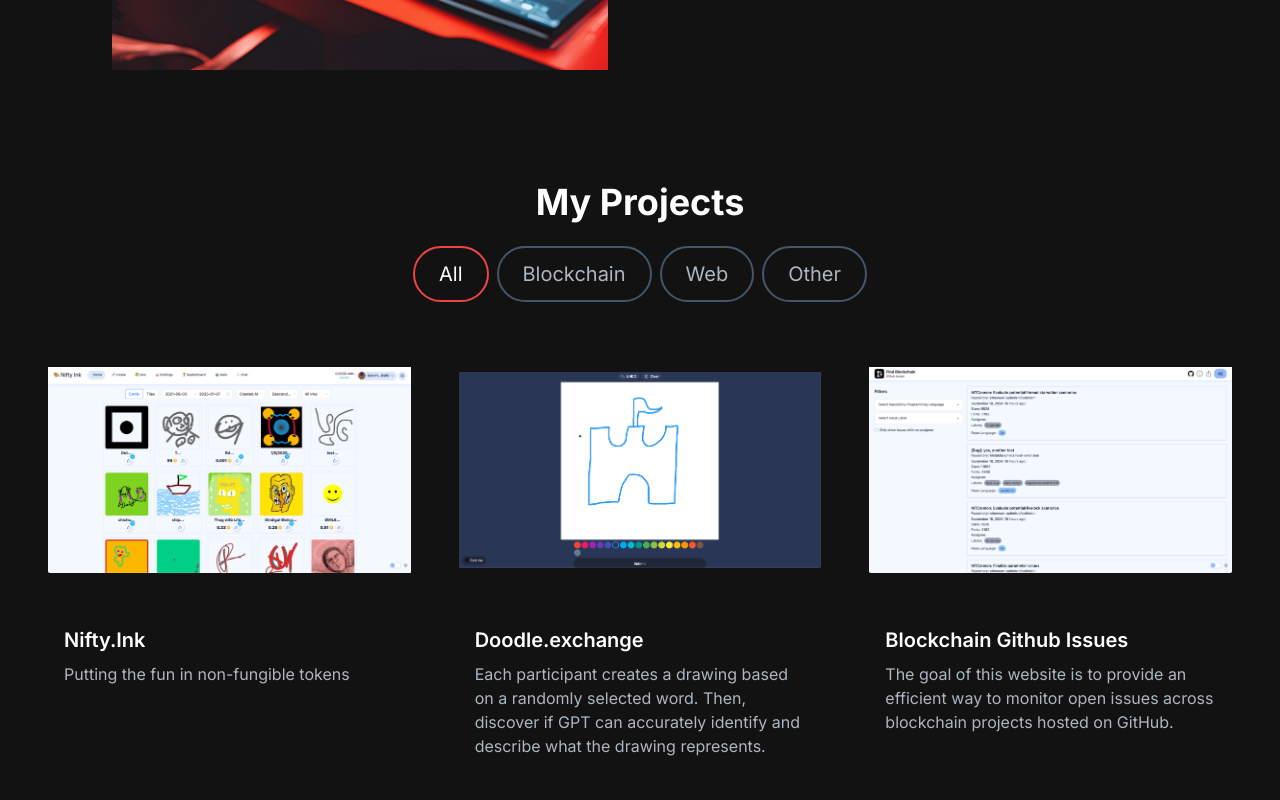
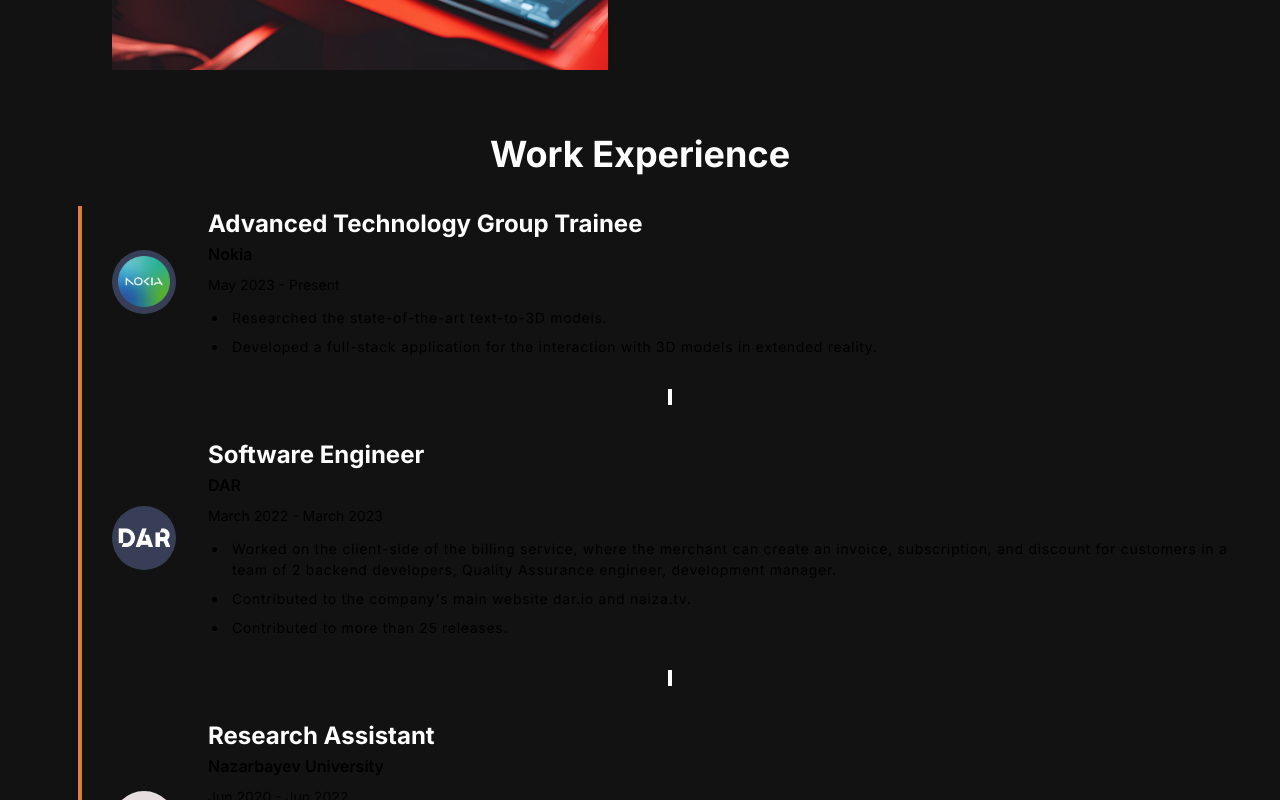
Before and after one commit to AzimovS/AzimovS.github.io, a Next.js app: page / in a window 1280 px wide. Shown: the part 1080-1880 px from the top of the page. Built offline with nearby package versions, Linux system fonts and the light colour scheme.

Commit message:
fix: experience section

```diff
--- a/app/components/ContactSections.tsx
+++ b/app/components/ContactSections.tsx
@@ -4,32 +4,7 @@
 
 import { styles } from "../styles";
 import SectionWrapper from "../hoc/SectionWrapper";
-// import { slideIn } from "../utils/motion";
-// import { FaGithub, FaLinkedin, FaTwitter } from "react-icons/fa";
-
-export const slideIn = (
-  direction: string,
-  type: string,
-  delay: number,
-  duration: number
-) => {
-  return {
-    hidden: {
-      x: direction === "left" ? "-100%" : direction === "right" ? "100%" : 0,
-      y: direction === "up" ? "100%" : direction === "down" ? "100%" : 0,
-    },
-    show: {
-      x: 0,
-      y: 0,
-      transition: {
-        type: type,
-        delay: delay,
-        duration: duration,
-        ease: "easeOut",
-      },
-    },
-  };
-};
+import { slideIn } from "../utils/motion";
 
 const Contact = () => {
   return (
@@ -37,7 +12,12 @@
       className={`xl:mt-12 flex xl:flex-row flex-col-reverse gap-10 overflow-hidden`}
     >
       <motion.div
-        variants={slideIn("left", "tween", 0.2, 1)}
+        variants={slideIn({
+          direction: "left",
+          type: "tween",
+          delay: 0.2,
+          duration: 1,
+        })}
         className="flex-[0.75] bg-zinc-800 p-8 rounded-2xl border border-amber-500"
       >
         <p className={styles.sectionSubText}>Get in touch</p>
--- a/app/components/ExperienceSection.tsx
+++ b/app/components/ExperienceSection.tsx
@@ -1,92 +1,87 @@
-// "use client";
+"use client";
 
-// import React, { useRef } from "react";
-// import { motion, useInView } from "framer-motion";
-// import "react-vertical-timeline-component/style.min.css";
-// import {
-//   VerticalTimeline,
-//   VerticalTimelineElement,
-// } from "react-vertical-timeline-component";
-// import { experiences } from "../contants";
+import React, { useRef } from "react";
+import { motion, useInView } from "framer-motion";
+import { experiences } from "../contants";
 
-// interface Experience {
-//   title: string;
-//   company_name: string;
-//   icon: string;
-//   iconBg: string;
-//   date: string;
-//   points: string[];
-// }
+interface Experience {
+  title: string;
+  company_name: string;
+  icon: string;
+  iconBg: string;
+  date: string;
+  points: string[];
+}
 
-// const ExperienceCard = ({ experience }: { experience: Experience }) => (
-//   <VerticalTimelineElement
-//     contentStyle={{ background: "#1d1836", color: "#fff" }}
-//     contentArrowStyle={{ borderRight: "7px solid #232631" }}
-//     date={experience.date}
-//     iconStyle={{ background: experience.iconBg }}
-//     icon={
-//       <div className="flex justify-center items-center w-full h-full">
-//         <img
-//           src={experience.icon}
-//           alt={experience.company_name}
-//           className="w-[80%] h-[80%] object-contain"
-//         />
-//       </div>
-//     }
-//     visible
-//   >
-//     <div>
-//       <h3 className="text-white text-[24px] font-bold">{experience.title}</h3>
-//       <p className="text-secondary text-[16px] font-semibold m-0">
-//         {experience.company_name}
-//       </p>
-//     </div>
-//     <ul className="mt-5 list-disc ml-5 space-y-2">
-//       {experience.points.map((point: string, index: number) => (
-//         <li
-//           key={`experience-point-${index}`}
-//           className="text-white-100 text-[14px] pl-1 tracking-wider"
-//         >
-//           {point}
-//         </li>
-//       ))}
-//     </ul>
-//   </VerticalTimelineElement>
-// );
+const ExperienceCard = ({ experience }: { experience: Experience }) => (
+  <motion.div
+    initial={{ opacity: 0, y: 50 }}
+    whileInView={{ opacity: 1, y: 0 }}
+    transition={{ duration: 0.5 }}
+    viewport={{ once: true }}
+    className="flex flex-col md:flex-row items-center"
+  >
+    <div
+      className="w-16 h-16 rounded-full flex justify-center items-center"
+      style={{ background: experience.iconBg }}
+    >
+      <img
+        src={experience.icon}
+        alt={experience.company_name}
+        className="w-[80%] h-[80%] object-contain"
+      />
+    </div>
+    <div className="ml-4 md:ml-8 flex-1">
+      <h3 className="text-white text-[24px] font-bold">{experience.title}</h3>
+      <p className="text-secondary text-[16px] font-semibold m-0">
+        {experience.company_name}
+      </p>
+      <p className="text-white-100 text-[14px] mt-2">{experience.date}</p>
+      <ul className="mt-3 list-disc ml-5 space-y-2">
+        {experience.points.map((point, index) => (
+          <li
+            key={`experience-point-${index}`}
+            className="text-white-100 text-[14px] pl-1 tracking-wider"
+          >
+            {point}
+          </li>
+        ))}
+      </ul>
+    </div>
+  </motion.div>
+);
 
-// const experienceHeader = {
-//   initial: { opacity: 0, scale: 0.5 },
-//   animate: { opacity: 1, scale: 1 },
-// };
+const ExperienceSection = () => {
+  const ref = useRef(null);
+  const isInView = useInView(ref, { once: true });
 
-// const ExperienceSection = () => {
-//   const ref = useRef(null);
-//   const isInView = useInView(ref, { once: true });
+  return (
+    <section ref={ref} className="" id="work">
+      <motion.div
+        initial={{ opacity: 0, scale: 0.5 }}
+        animate={isInView ? { opacity: 1, scale: 1 } : {}}
+        transition={{ duration: 0.3 }}
+        className="text-center mb-8"
+      >
+        <h2 className="text-4xl font-bold text-white">Work Experience</h2>
+      </motion.div>
 
-//   return (
-//     <>
-//       <motion.div
-//         ref={ref}
-//         variants={experienceHeader}
-//         initial="initial"
-//         animate={isInView ? "animate" : "initial"}
-//         transition={{ duration: 0.3 }}
-//         className="col-span-8 place-self-center text-center"
-//       >
-//         <h2 className="text-center text-4xl font-bold text-white mt-4">
-//           Work Experience
-//         </h2>
-//       </motion.div>
+      <div className="relative">
+        <div className="absolute bg-gradient-to-r from-primary-400 to-secondary-600 left-8 top-0 w-1 bg-white h-full transform -translate-x-1/2" />
 
-//       <div className="mt-8">
-//         <VerticalTimeline lineColor="white" animate>
-//           {experiences.map((experience, index) => (
-//             <ExperienceCard key={index} experience={experience} />
-//           ))}
-//         </VerticalTimeline>
-//       </div>
-//     </>
-//   );
-// };
+        <div className="flex flex-col space-y-8 pl-16">
+          {experiences.map((experience, index) => (
+            <React.Fragment key={index}>
+              <ExperienceCard experience={experience} />
+              {index < experiences.length - 1 && (
+                <div className="h-4 w-1 bg-white mx-auto transform -translate-x-1/2" />
+              )}
+            </React.Fragment>
+          ))}
+        </div>
+      </div>
+    </section>
+  );
+};
 
-// export default ExperienceSection;
+export default ExperienceSection;
--- a/app/page.tsx
+++ b/app/page.tsx
@@ -1,5 +1,6 @@
 import AboutSection from "./components/AboutSection";
 import ContactSections from "./components/ContactSections";
+import ExperienceSection from "./components/ExperienceSection";
 import Footer from "./components/Footer";
 import IntroSection from "./components/IntroSection";
 import Navbar from "./components/Navbar";
@@ -20,7 +21,7 @@
       <div className="container mt-24 mx-auto px-12 py-4">
         <IntroSection />
         <AboutSection />
-        {/* <ExperienceSection /> */}
+        <ExperienceSection />
         <ProjectsSection />
         <ContactSections />
       </div>
```
